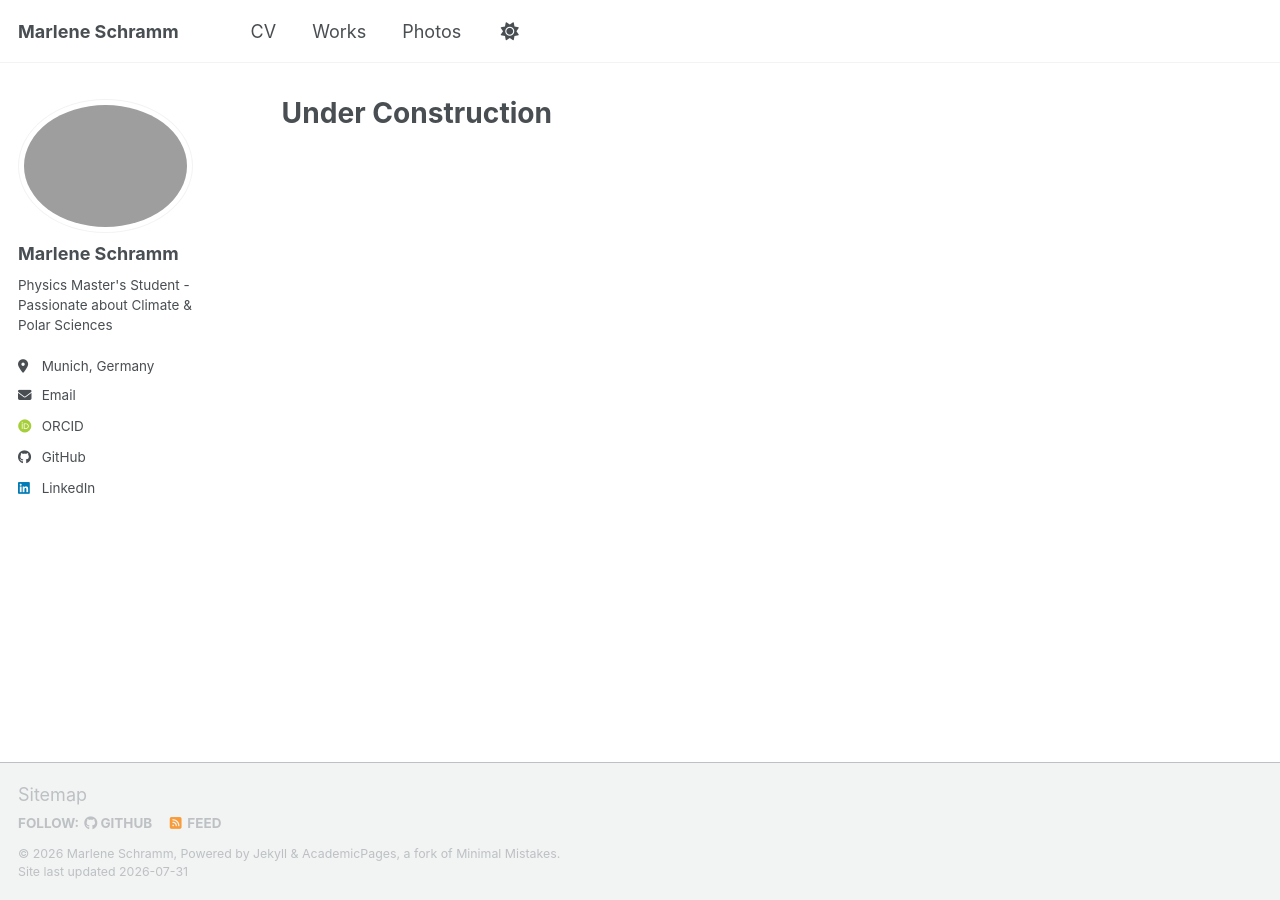
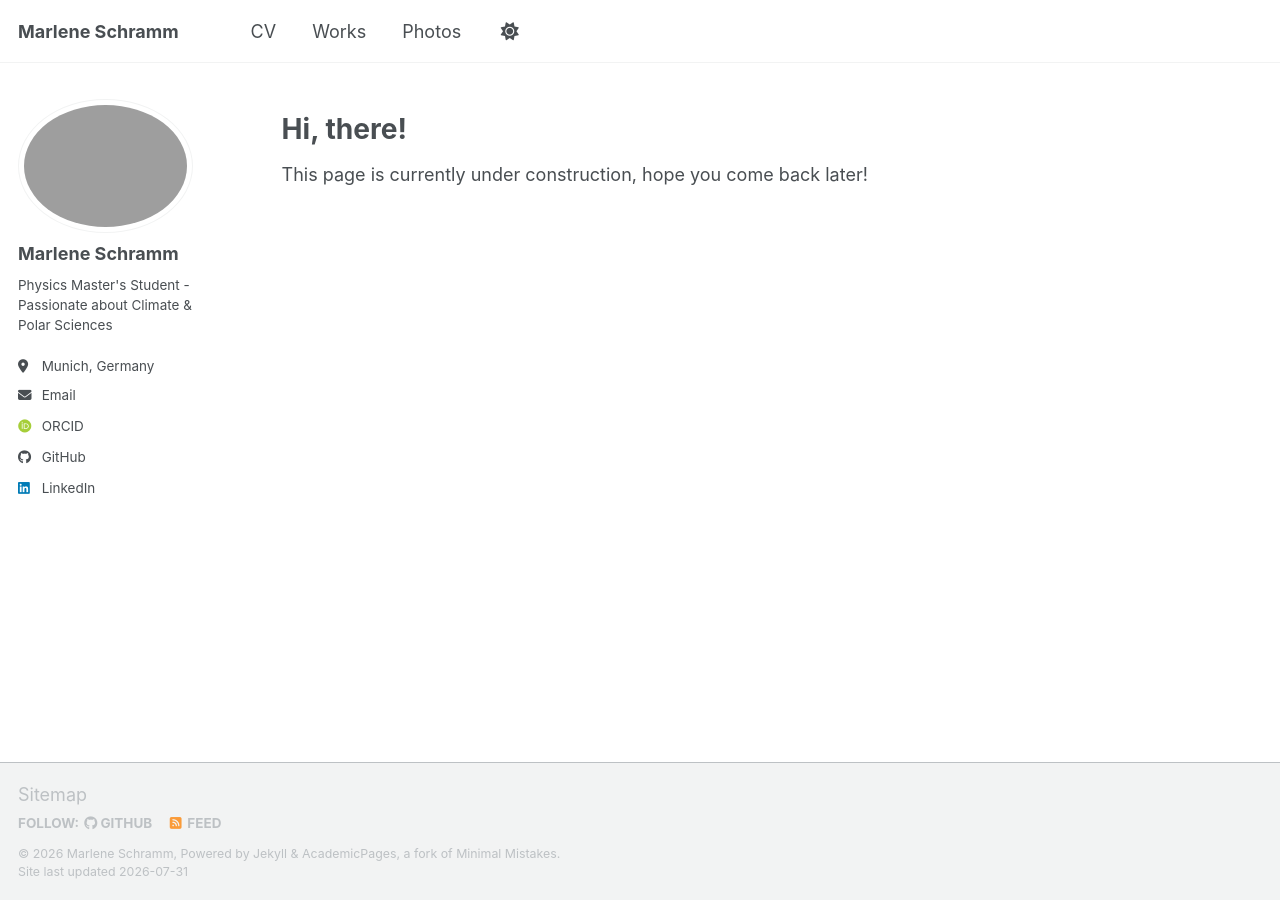
Before and after one commit to marlene-schramm/marlene-schramm.github.io, a Jekyll site: the page built from _pages/about.md, in a window 1280 px wide. Built offline with Jekyll 4.4.1, drawn with Linux system fonts in a browser that asks for light colours; some web fonts are replaced; a script bundle is joined from its source files by our own code; library files that are not in the unit come from our copies.

Commit message:
Intermediate landing page
Updated the title and added a message indicating the page is under construction.

```diff
--- a/_pages/about.md
+++ b/_pages/about.md
@@ -1,10 +1,14 @@
 ---
 permalink: /
-title: "Under Construction"
+title: ""
 author_profile: true
 redirect_from:
   - /about/
   - /about.html
 ---
 
+# Hi, there!
+
+This page is currently under construction, hope you come back later!
+
 [comment]: ![Editing a Markdown file for a talk](/images/editing-talk.png)
```
